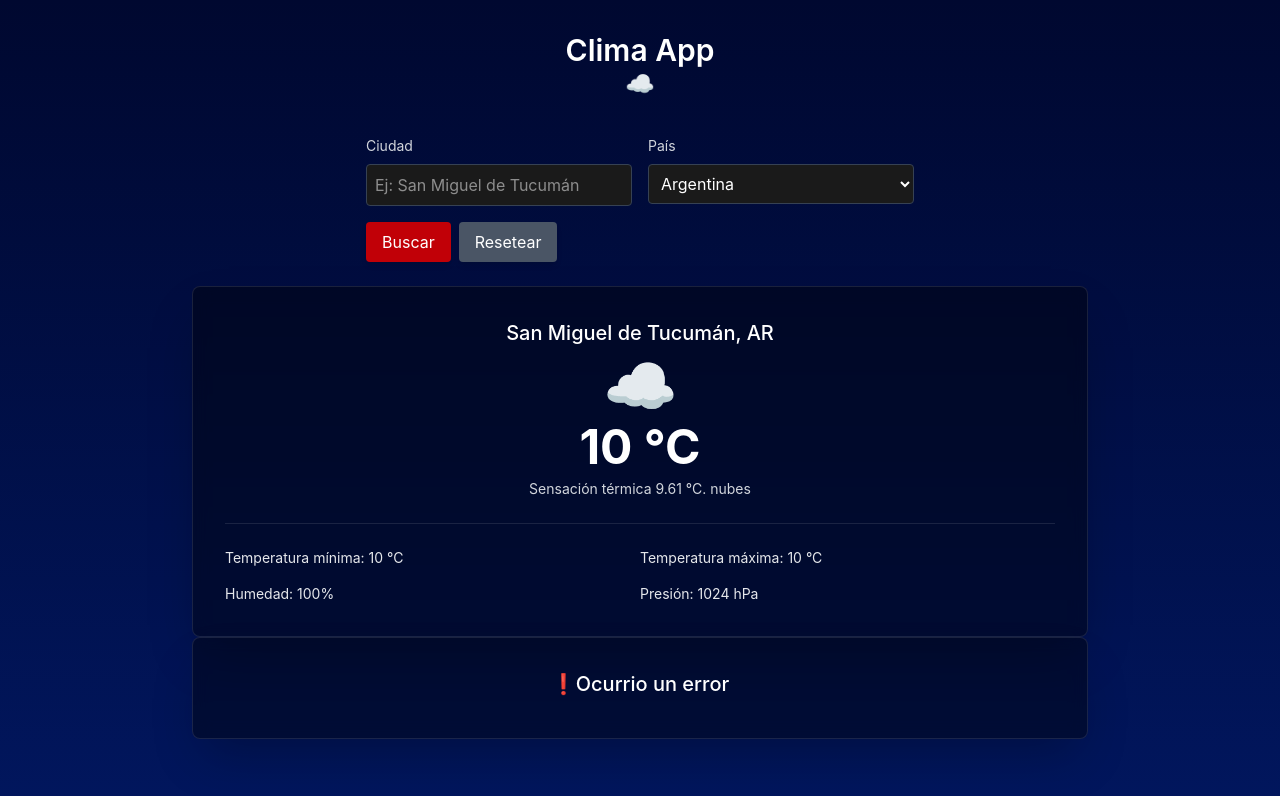
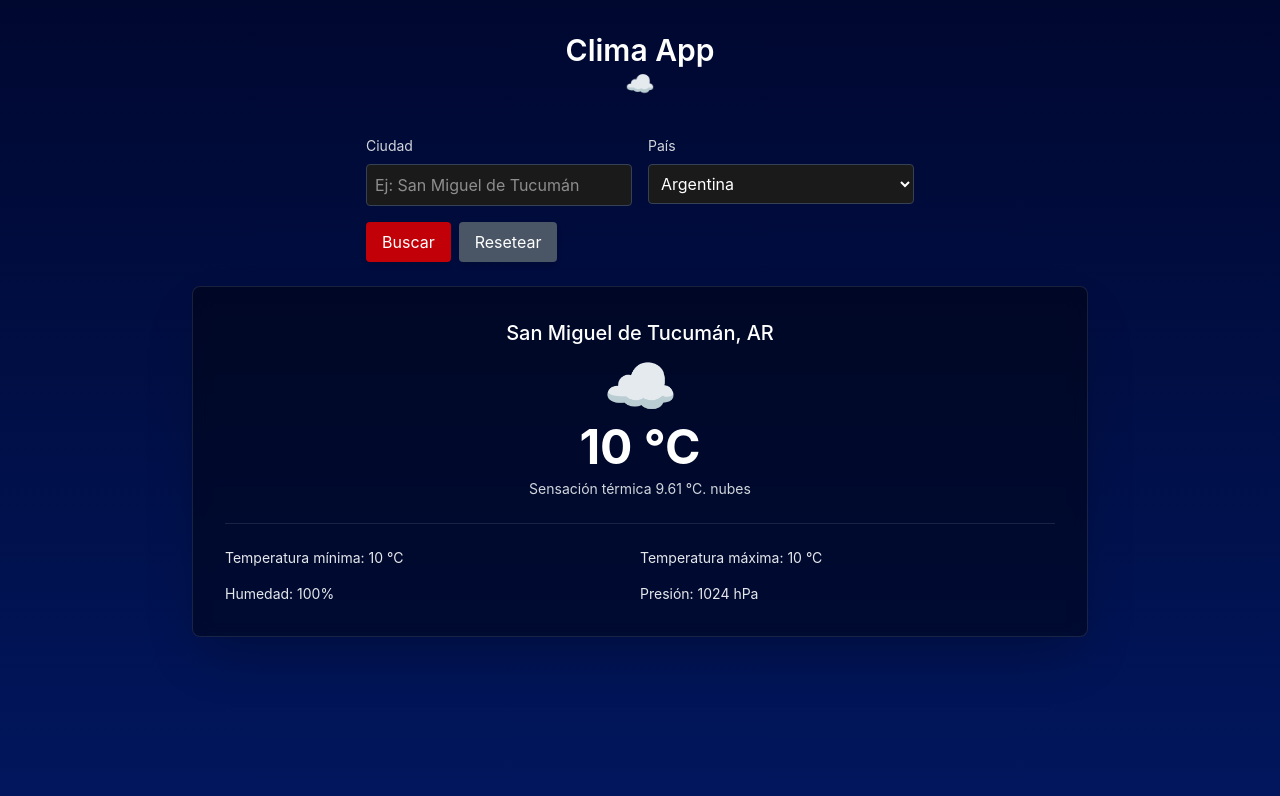
Before and after one commit to rollingcodeschool/clima-app-c23, a React (Vite) app: page / in a window 1280 px wide. Shown: the top 796 px of the page. Built offline with nearby package versions, Linux system fonts and the light colour scheme.

Commit message:
ordenamos el codigo y quitamos los import de react en los componentes

```diff
--- a/src/App.jsx
+++ b/src/App.jsx
@@ -1,19 +1,17 @@
-import CardClima from "./components/CardClima"
-import Formulario from "./components/Formulario"
-import Error from "./components/Error"
-
+import CardClima from "./components/CardClima";
+import Formulario from "./components/Formulario";
+import Error from "./components/Error";
 
 function App() {
-
   return (
-<div className="min-h-screen bg-linear-to-b from-[#000830] to-[#01165d] text-white flex flex-col items-center p-8">
-  <h1 className="text-3xl font-semibold">Clima App</h1>
-  <span className="text-2xl">☁️</span>
-  <Formulario></Formulario>
-  <CardClima></CardClima>
-  <Error></Error>
-</div>
-  )
+    <main className="min-h-screen bg-linear-to-b from-[#000830] to-[#01165d] text-white flex flex-col items-center p-8">
+      <h1 className="text-3xl font-semibold">Clima App</h1>
+      <span className="text-2xl">☁️</span>
+      <Formulario></Formulario>
+      <CardClima></CardClima>
+      {/* <Error></Error> */}
+    </main>
+  );
 }
 
-export default App
+export default App;
--- a/src/components/CardClima.jsx
+++ b/src/components/CardClima.jsx
@@ -1,5 +1,3 @@
-import React from "react";
-
 const CardClima = () => {
   return (
     <div className="w-full max-w-4xl bg-black/40 backdrop-blur-sm border border-white/10 rounded-lg p-8 text-center shadow-2xl">
--- a/src/components/Formulario.jsx
+++ b/src/components/Formulario.jsx
@@ -19,10 +19,10 @@ const Formulario = () => {
           </select>
         </div>
         <div className="flex gap-2 md:col-span-2">
-          <button className="bg-red-700 hover:bg-red-800 px-4 py-2 rounded transition shadow-md">
+          <button className="bg-red-700 hover:bg-red-800 px-4 py-2 rounded transition shadow-md" type="submit">
             Buscar
           </button>
-          <button className="bg-gray-600 hover:bg-gray-700 px-4 py-2 rounded transition shadow-md">
+          <button className="bg-gray-600 hover:bg-gray-700 px-4 py-2 rounded transition shadow-md" type="button">
             Resetear
           </button>
         </div>
```
